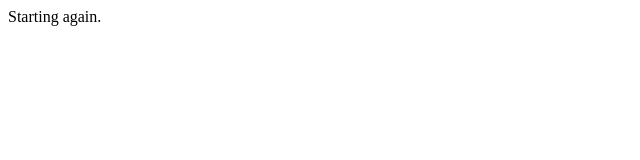
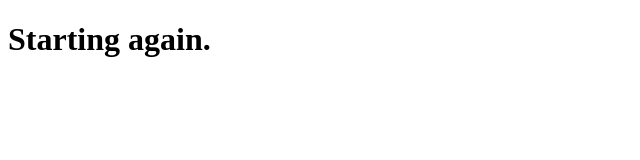
Before and after one commit to peacockda/hello-world, a plain HTML site: page index.html in a window 1280 px wide. Shown: the whole page, without its empty margins (0-640 px from the left). Drawn offline with Linux system fonts and the light colour scheme.

Commit message:
Made Starting again h1.

```diff
--- a/index.html
+++ b/index.html
@@ -6,6 +6,6 @@
     <title>Document</title>
 </head>
 <body>
-    Starting again.
+    <h1>Starting again.</h1>
 </body>
 </html>
```
